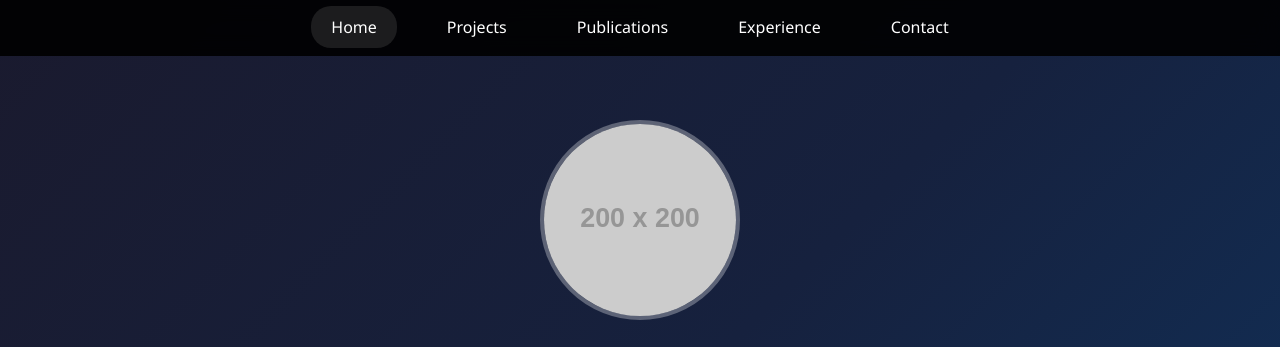
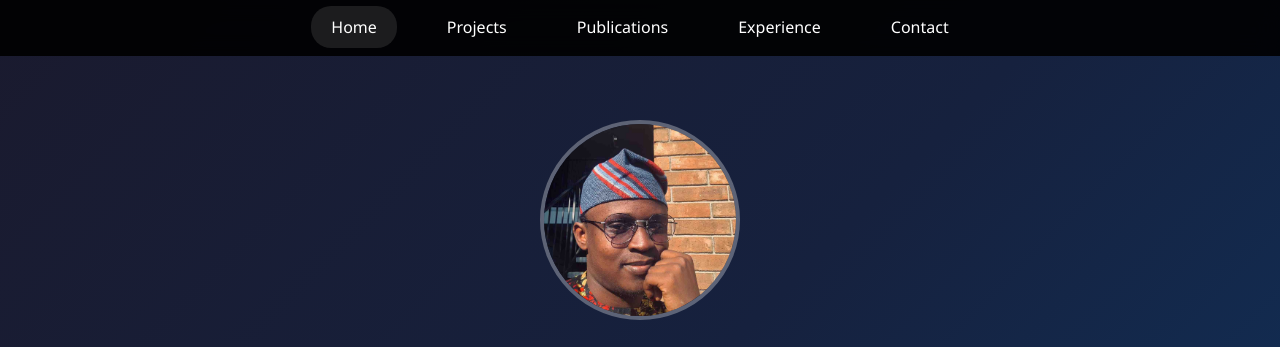
Before and after one commit to Noah-Banjo/noah-banjo.github.io, a plain HTML site: page index.html in a window 1280 px wide. Shown: the top 347 px of the page. Drawn offline with Linux system fonts and the light colour scheme; placeholder pictures from the web are drawn by us.

Commit message:
Update index.html

```diff
--- a/index.html
+++ b/index.html
@@ -304,7 +304,7 @@
         <div class="profile-container">
             <div class="profile-image">
                 <!-- REPLACE THIS: Add your photo here -->
-                <img src="https://via.placeholder.com/200x200/333/fff?text=Your+Photo" alt="Oluseyi Noah Adebanjo">
+                <img src="photo.jpg" alt="Oluseyi Noah Adebanjo">
             </div>
 
             <h1 class="name">Oluseyi Noah Adebanjo</h1>
```
